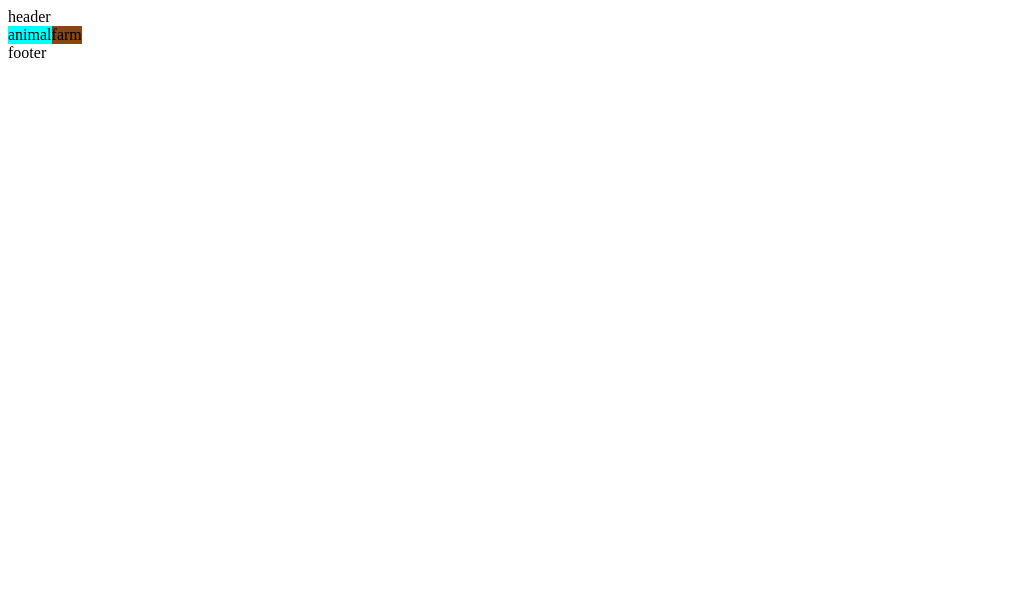
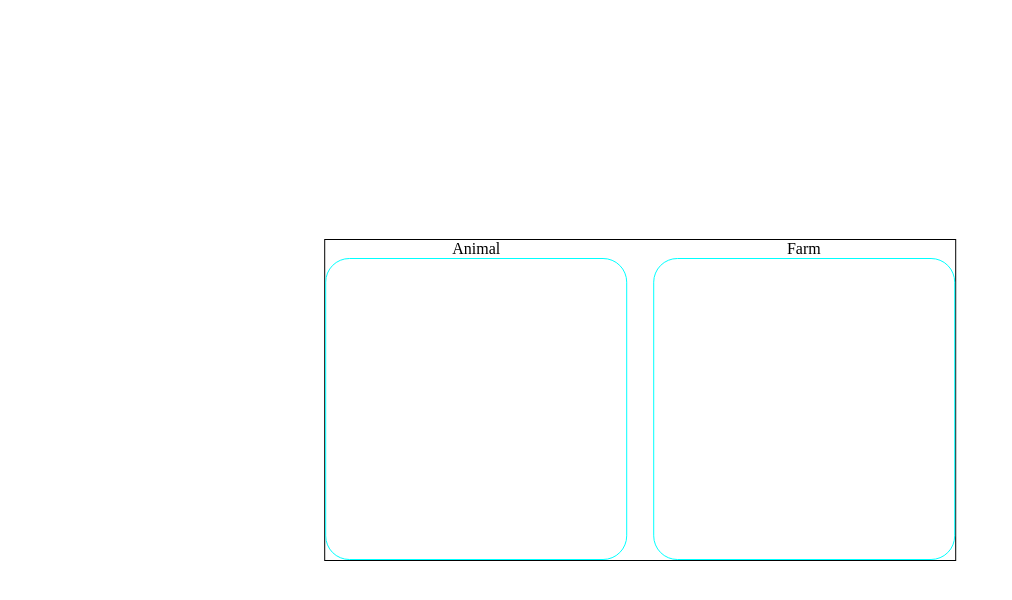
Before and after one commit to felipechatalov/teste-ponta, an Angular app: page / in a window 1280 px wide. Shown: the top 600 px of the page, without its empty margins (0-1012 px from the left). Built offline with nearby package versions, Linux system fonts and the light colour scheme.

Commit message:
added base home page

```diff
--- a/src/app/home/home.component.html
+++ b/src/app/home/home.component.html
@@ -1,17 +1,20 @@
 
-<main>
-    <header>
-        header
-    </header>
+<main class="content">
 
-    <div>
-        <div id="animal-card" (click)="GoToAnimalPage()" style="background-color: aqua;"> animal </div>
 
-        <div id="farm-card" (click)="GoToFarmPage()" style="background-color: saddlebrown;"> farm </div>
+
+    <div class="row home-page-card-holder">
+        <div class="col align-center">
+            <label>Animal</label>
+            <div class="home-page-card" (click)="GoToAnimalPage()" ></div>
+        </div>
+        <div class="col align-center">
+            <label>Farm</label>
+            <div class="home-page-card" (click)="GoToFarmPage()" ></div>
+        </div>
     </div>
 
-    <footer>
-        footer
-    </footer>
+
+
 
 </main>
--- a/src/styles.scss
+++ b/src/styles.scss
@@ -137,3 +137,45 @@
 .animal-card p span {
     font-weight: bold;
 }
+
+
+
+.content{
+    display: flex;
+    align-items: center;
+    justify-content: center;
+    flex-flow: column;
+}
+
+.home-page-card-holder{
+    border: solid 1px black;
+    display: flex;
+    gap: 2vw;
+    position: absolute;
+    translate: -50% -50%;
+    left: 50%;
+    top: 50%;
+}
+
+.home-page-card{
+    width: 300px;
+    height: 300px;
+    border: solid 1px aqua;
+    border-radius: 8%;
+}
+
+.col{
+    flex-flow: column;
+}
+
+.row{
+    flex-flow: row;
+}
+
+.align-center{
+    align-items: center;
+}
+
+.justify-center{
+    justify-content: center;
+}
```
